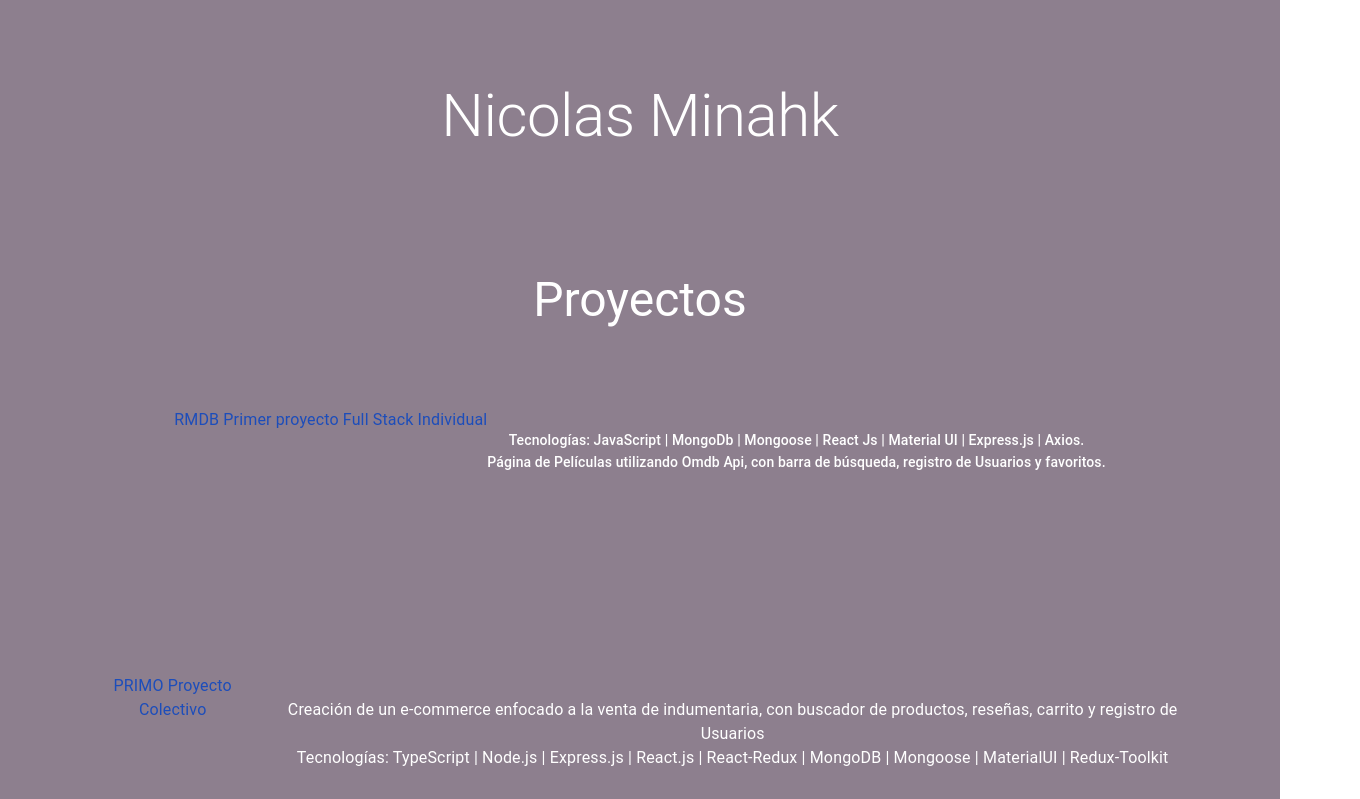
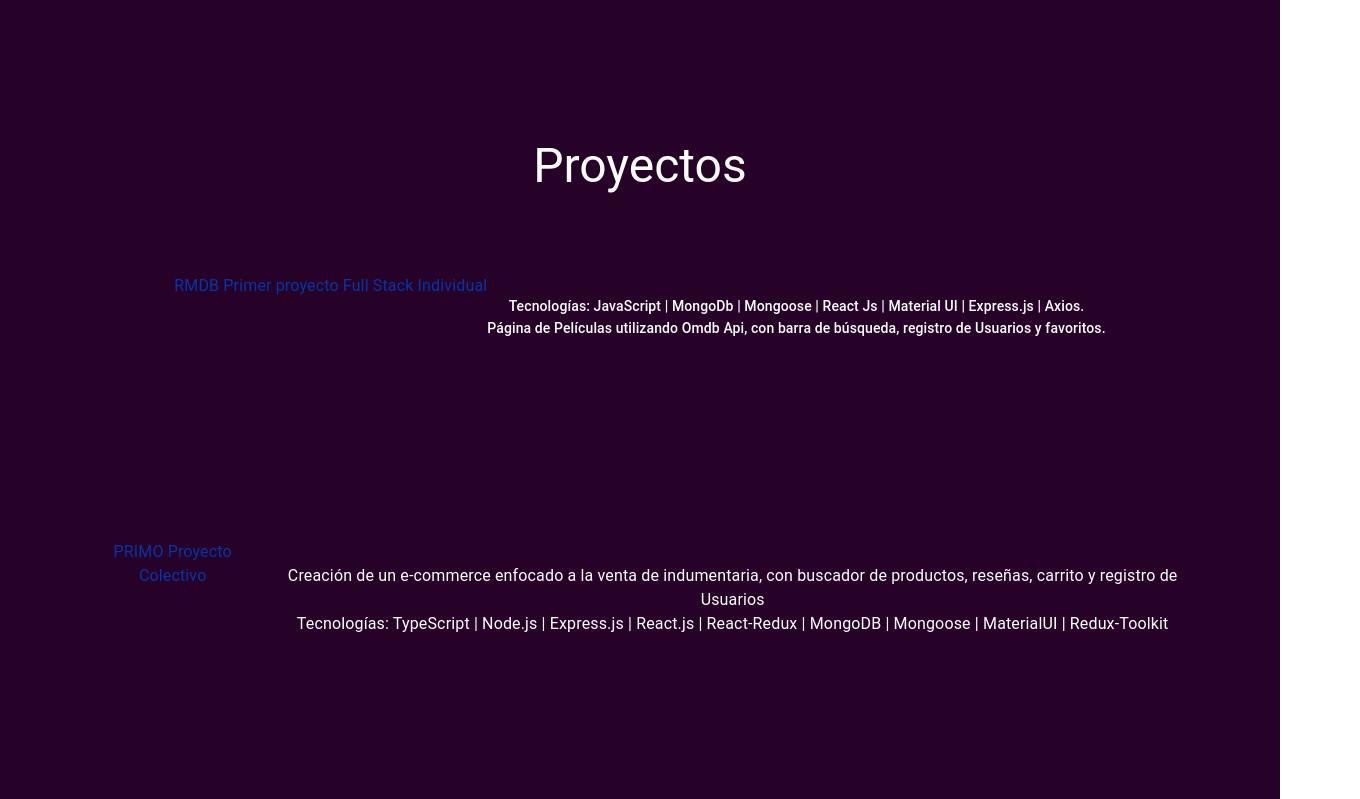
Before and after one commit to nicolasminahk/porfolio, a React (Create React App) app: page /cv in a window 1280 px wide. Shown: the top 799 px of the page, 1360 px wide, since content can reach past the window. Built offline with nearby package versions, Linux system fonts and the light colour scheme; the HTML template or start-up script is replaced by a standard one.

Commit message:
new bg-color

```diff
--- a/package.json
+++ b/package.json
@@ -2,7 +2,7 @@
     "name": "porfolio",
     "version": "0.1.0",
     "private": true,
-    "homepage": "https://nicolasminahk.github.io/porfolio",
+    "homepage": "https://nicolasminahk.github.io/porfolio/",
     "dependencies": {
         "@emotion/react": "^11.10.5",
         "@emotion/styled": "^11.10.5",
--- a/src/App.css
+++ b/src/App.css
@@ -16,7 +16,7 @@
 }
 
 .App-header {
-    background-color: #8d7f8e;
+    background-color: #260229;
     min-height: 100vh;
     display: flex;
     flex-direction: column;
@@ -24,6 +24,7 @@
     justify-content: center;
     font-size: calc(10px + 2vmin);
     color: white;
+    padding-top: 18px;
 }
 
 .App-link {
--- a/src/App.js
+++ b/src/App.js
@@ -5,7 +5,6 @@ import Curriculum from './components/Curriculum'
 import Home from './components/Home'
 
 function App() {
-    console.log('Deploy')
     return (
         <Fragment>
             <Routes>
--- a/src/components/Curriculum.jsx
+++ b/src/components/Curriculum.jsx
@@ -6,12 +6,12 @@ const Curriculum = () => {
     return (
         <div className="App">
             <header className="App-header">
-                <Box width="100%" height={'100%'} padding={10}>
-                    <Box display={'flex'} justifyContent="center" color={'black'}>
+                <Box width="100%" height={'100%'}>
+                    {/* <Box display={'flex'} justifyContent="center" color={'black'}>
                         <Typography variant="h2" color={'white'}>
                             Nicolas Minahk
                         </Typography>
-                    </Box>
+                    </Box> */}
                     <Box sx={{ borderColor: 'gray', padding: 10 }}>
                         <Typography variant="h3" padding={5}>
                             {' '}
```
Also changed, not shown: 7 other files (tests, documents, lock files or other folders).
